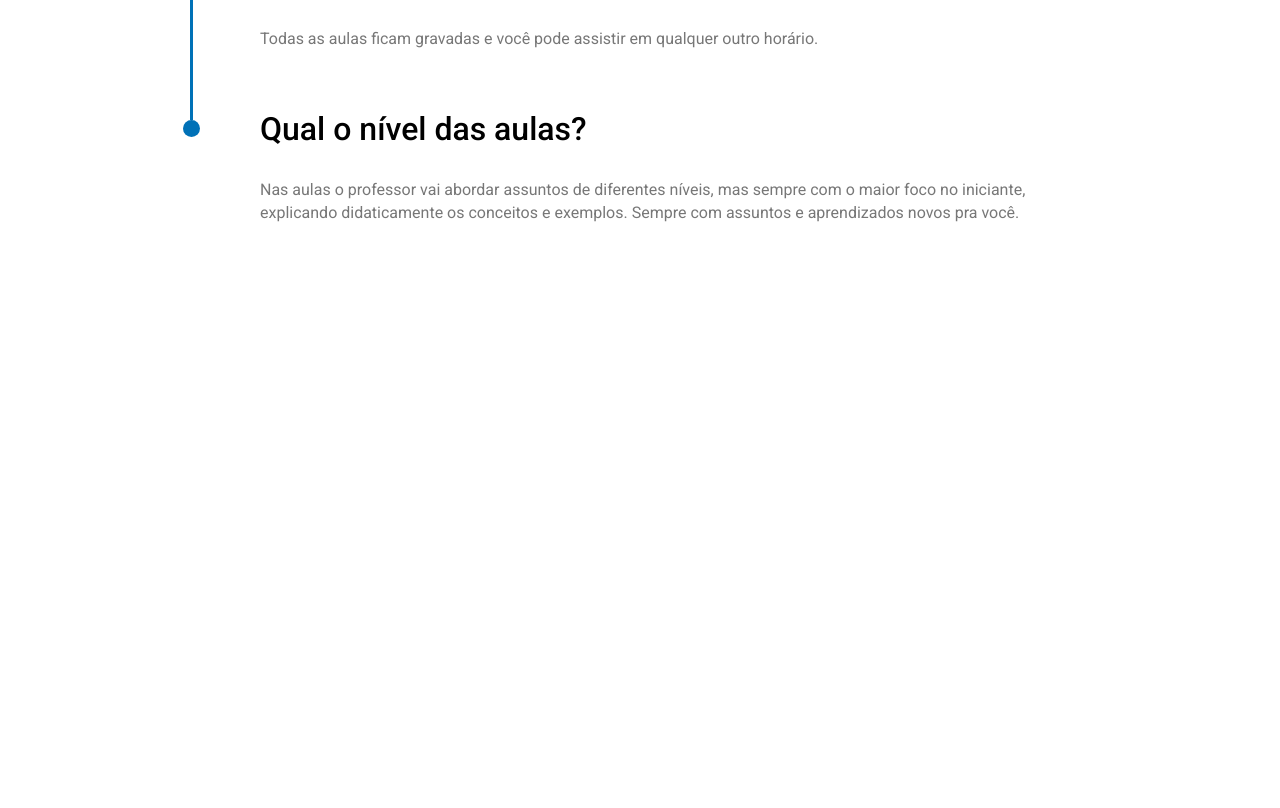
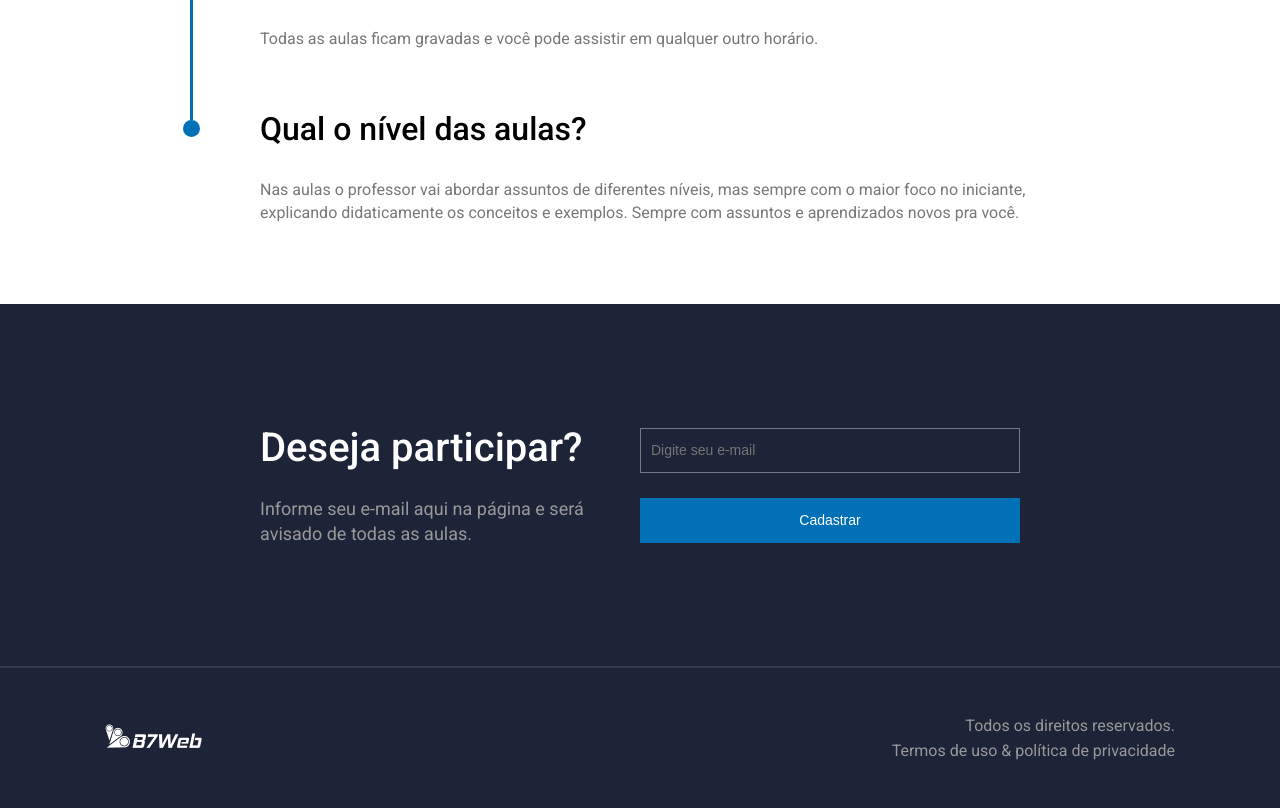
Before and after one commit to matheusvgc/Pagina-de-captura, a plain HTML site: page index.html in a window 1280 px wide. Shown: the part 1127-1935 px from the top of the page. Before the commit the page ends 1431 px from the top, so only its background shows below. Drawn offline with Linux system fonts and the light colour scheme.

Commit message:
adicionando sessão call to action e o footer do projeto

```diff
--- a/assets/css/style.css
+++ b/assets/css/style.css
@@ -85,6 +85,7 @@ header {
   flex: 1;
   background-image: url(../images/hero.png);
   background-size: 100% auto;
+  background-repeat: no-repeat;
 }
 
 /*********** SECTION INFO ***********/
@@ -163,3 +164,99 @@ header {
 .item:last-child p {
   margin-bottom: 0;
 }
+
+/*SECTION CTA*/
+
+.call-to-action {
+  background-color: #1d2437;
+  border-bottom: 2px solid rgba(255, 255, 255, 0.1);
+}
+
+.cta-container {
+  margin: auto;
+  max-width: 760px;
+  display: flex;
+  padding: 120px 0;
+  align-items: center;
+}
+
+.cta-left {
+  flex: 1;
+}
+
+.cta-left h2 {
+  color: white;
+  font-size: 40px;
+  font-weight: 500;
+}
+
+.cta-left p {
+  color: #999;
+  font-size: 18px;
+  font-weight: 400;
+  line-height: 25px;
+  margin-top: 25px;
+}
+
+.cta-right {
+  flex: 1;
+}
+
+.cta-right form input {
+  width: 100%;
+  height: 45px;
+  border: 1px solid rgba(255, 255, 255, 0.4);
+  background: transparent;
+  color: white;
+  font-size: 14px;
+  padding: 0 10px;
+}
+
+.cta-right form button {
+  background: #0071b7;
+  height: 45px;
+  margin-top: 25px;
+  width: 100%;
+  border: none;
+  color: white;
+  font-size: 14px;
+  cursor: pointer;
+}
+
+.cta-right form button:hover {
+  opacity: 0.8;
+}
+
+/**********FOOTER***********/
+
+footer {
+  background: #1d2437;
+}
+
+footer .container {
+  display: flex;
+  justify-content: space-between;
+  align-items: center;
+  padding: 45px 0;
+}
+
+footer .footer-left {
+  width: 95px;
+  height: auto;
+}
+
+footer .footer-right {
+  font-size: 16px;
+  color: #999;
+  text-align: right;
+  line-height: 25px;
+}
+
+footer .footer-right a {
+  color: #999;
+  text-decoration: none;
+}
+
+footer .footer-right a:hover {
+  text-decoration: underline;
+}
--- a/index.html
+++ b/index.html
@@ -124,5 +124,57 @@
         </div>
       </div>
     </section>
+    <section class="call-to-action">
+      <div class="cta-container">
+        <div class="cta-left">
+          <h2>Deseja participar?</h2>
+          <p>
+            Informe seu e-mail aqui na página e será avisado de todas as aulas.
+          </p>
+        </div>
+        <div class="cta-right">
+          <form
+            method="POST"
+            action="https://b7web428.activehosted.com/proc.php"
+            novalidate
+          >
+            <input type="hidden" name="u" value="56" />
+            <input type="hidden" name="f" value="56" />
+            <input type="hidden" name="s" />
+            <input type="hidden" name="c" value="0" />
+            <input type="hidden" name="m" value="0" />
+            <input type="hidden" name="act" value="sub" />
+            <input type="hidden" name="v" value="2" />
+            <input
+              type="hidden"
+              name="or"
+              value="897a9dbbe660e73c79266a4a70e39719"
+            />
+
+            <input
+              type="email"
+              name="email"
+              placeholder="Digite seu e-mail"
+              autofocus
+            />
+
+            <button>Cadastrar</button>
+          </form>
+        </div>
+      </div>
+    </section>
+    <footer>
+      <div class="container">
+        <div class="footer-left">
+          <a href="./"><img src="./assets/images/logo.png" alt="" /></a>
+        </div>
+        <div class="footer-right">
+          Todos os direitos reservados.<br />
+          <a href="https://b7web.com.br/termos"
+            >Termos de uso & política de privacidade</a
+          >
+        </div>
+      </div>
+    </footer>
   </body>
 </html>
```
